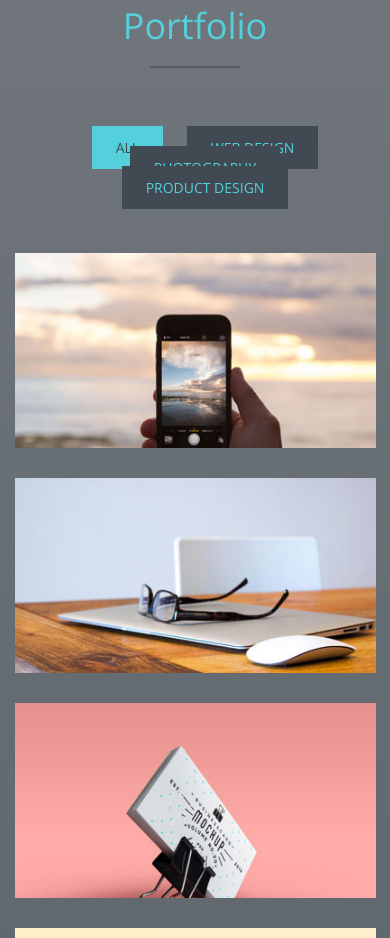
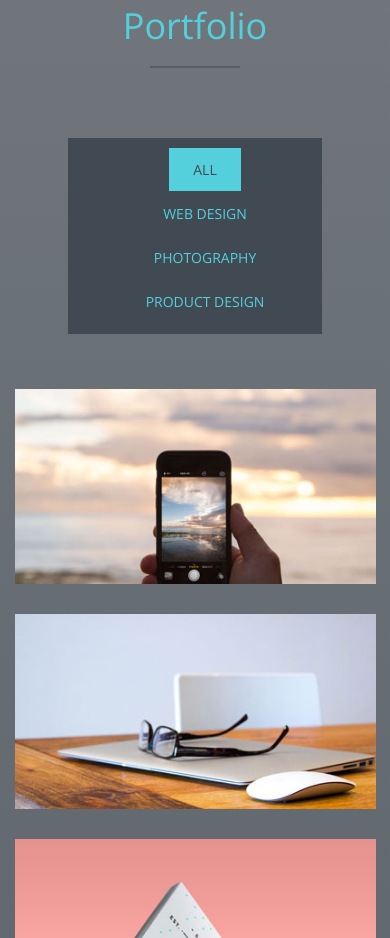
Before and after one commit to Spector96/paterka, a plain HTML site: page index.html in a window 390 px wide. Shown: the part 2200-3138 px from the top of the page. Drawn offline with nearby package versions, Linux system fonts and the light colour scheme.

Commit message:
fixing not responsive portfolio menu

```diff
--- a/css/style.css
+++ b/css/style.css
@@ -461,4 +461,16 @@ a:focus, .btn:focus, .btn:active:focus, .btn.active:focus, .btn.focus, .btn:acti
 	float: left;
 	margin-bottom: 20px;
 }
+
 }
+
+@media (max-width: 512px) {
+	ol.type {
+		padding: 10px;
+		background-color: #414a52;
+	}
+	ol.type li {
+		display: block;
+		padding: 12px 24px;
+	}
+}
```
Also changed, not shown: 2 other files.
